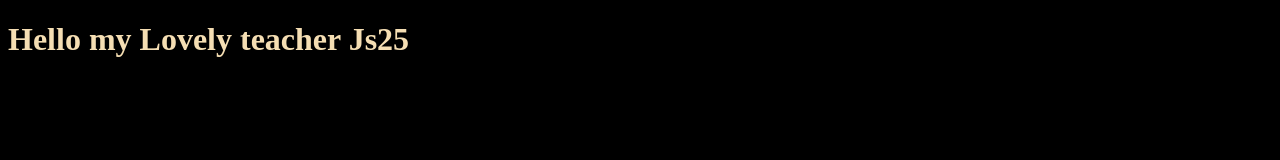
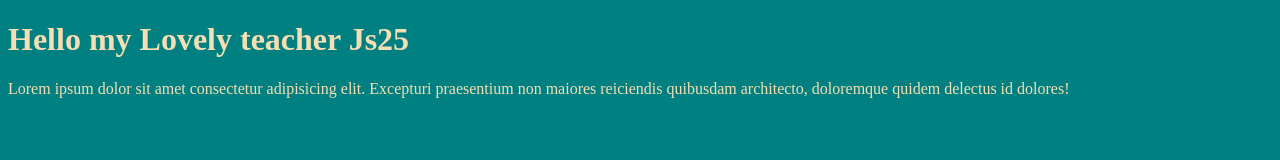
Before and after one commit to AlexBelozertsev/myFirstWebpack, a website built with webpack: page src/index.html in a window 1280 px wide. Built offline with nearby package versions, Linux system fonts and the light colour scheme.

Commit message:
настройка webpack

```diff
--- a/src/css/styles.css
+++ b/src/css/styles.css
@@ -1,4 +1,4 @@
 body {
-  background: black;
+  background: teal;
   color: wheat;
 }
--- a/src/index.html
+++ b/src/index.html
@@ -3,9 +3,11 @@
 <head>
   <meta charset="UTF-8">
   <meta name="viewport" content="width=device-width, initial-scale=1.0">
-  <title>Document</title>
+  <title>MyFirstWebpack</title>
 </head>
 <body>
     <h1>Hello my Lovely teacher Js25</h1>
+    <p>Lorem ipsum dolor sit amet consectetur adipisicing elit. Excepturi praesentium non maiores reiciendis quibusdam architecto, doloremque quidem delectus id dolores!
+    </p>
 </body>
 </html>
```
Also changed, not shown: package.json (+7 -7 lines), 1 other file.
